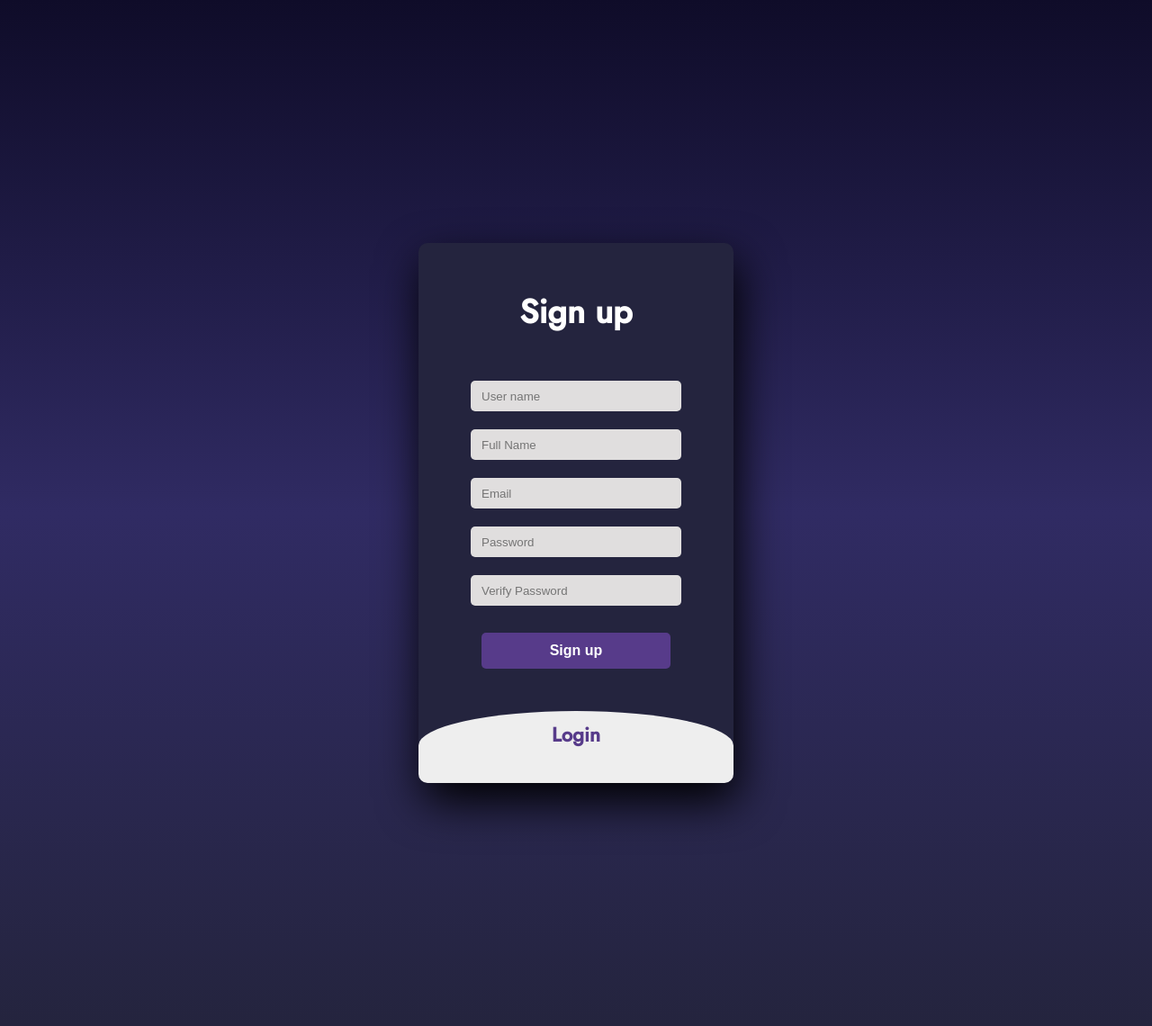
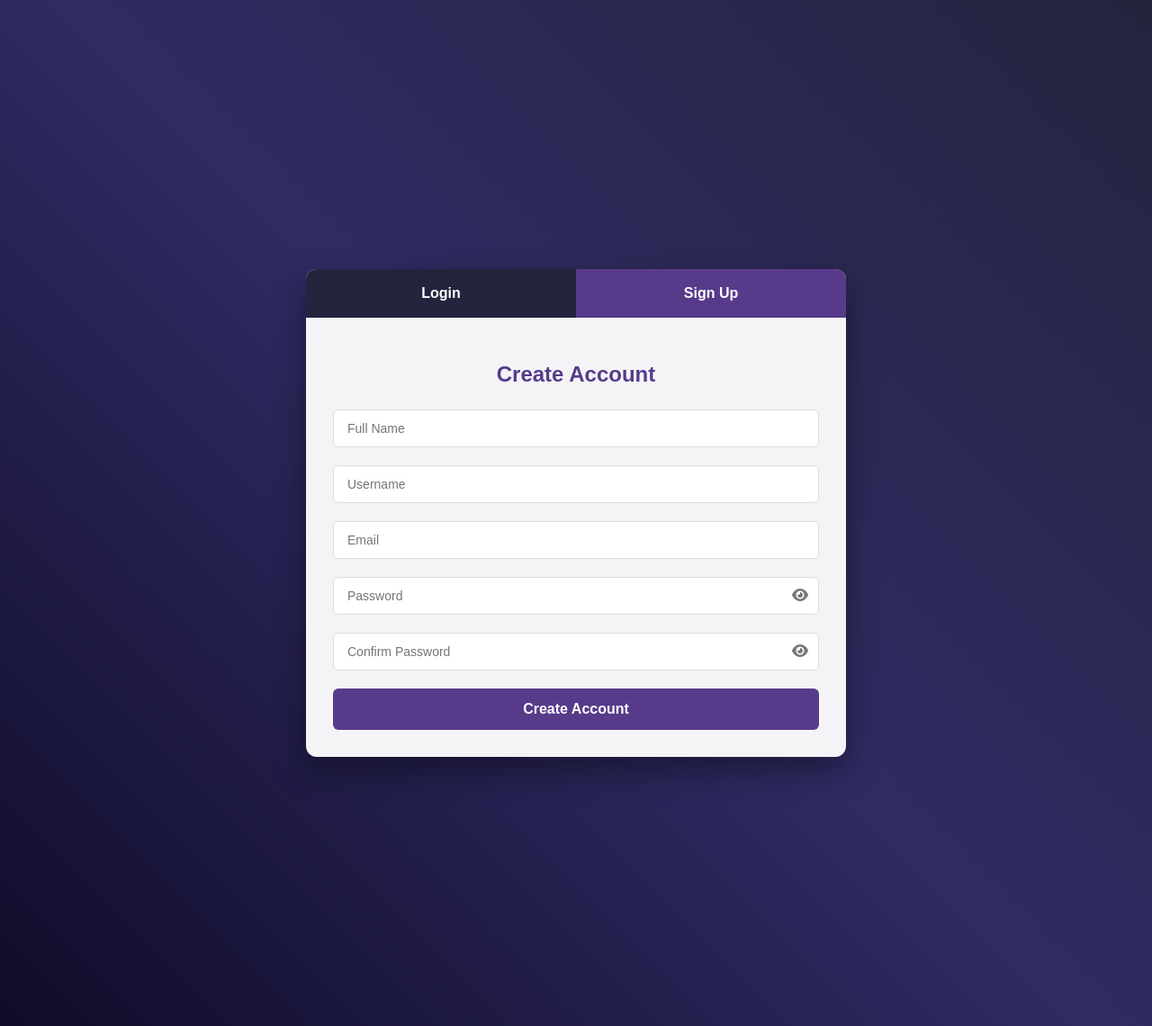
Before and after one commit to drilon-hyseni/CSYM019_Assignment, a PHP site: page /public/login/login.html in a window 1280 px wide. Shown: the whole page at 90% size. Run offline with PHP 8.4, Linux system fonts and the light colour scheme; some libraries are stand-ins or nearby versions.

Commit message:
Login functionality

```diff
--- a/src/public/login/login.css
+++ b/src/public/login/login.css
@@ -5,87 +5,160 @@ body {
   justify-content: center;
   align-items: center;
   min-height: 100vh;
-  font-family: "Jost", sans-serif;
-  background: linear-gradient(to bottom, #0f0c29, #302b63, #24243e);
+  font-family: "Poppins", sans-serif;
+  background: linear-gradient(45deg, #0f0c29, #302b63, #24243e);
 }
-.main {
-  width: 350px;
-  height: 600px;
-  background: #24243e;
+
+.container {
+  min-width: 600px;
+  background-color: rgba(255, 255, 255, 0.95);
+  border-radius: 12px;
+  box-shadow: 0 15px 35px rgba(0, 0, 0, 0.4);
   overflow: hidden;
-  /* background: url("https://doc-08-2c-docs.googleusercontent.com/docs/securesc/68c90smiglihng9534mvqmq1946dmis5/fo0picsp1nhiucmc0l25s29respgpr4j/1631524275000/03522360960922298374/03522360960922298374/1Sx0jhdpEpnNIydS4rnN4kHSJtU1EyWka?e=view&authuser=0&nonce=gcrocepgbb17m&user=03522360960922298374&hash=tfhgbs86ka6divo3llbvp93mg4csvb38")
-    no-repeat center/ cover; */
-  border-radius: 10px;
-  box-shadow: 5px 20px 50px #000;
+  position: relative;
 }
-#chk {
+
+.tabs {
+  display: flex;
+  margin: 0;
+  padding: 0;
+}
+
+.tab-btn {
+  flex: 1;
+  background-color: #24243e;
+  color: #fff;
+  padding: 18px 0;
+  border: none;
+  font-size: 16px;
+  font-weight: 600;
+  cursor: pointer;
+  transition: all 0.3s ease;
+}
+
+.tab-btn.active {
+  background-color: #573b8a;
+}
+
+.forms-container {
+  padding: 30px;
+}
+
+.form {
   display: none;
 }
-.signup {
-  position: relative;
-  width: 100%;
-  height: 100%;
-}
-label {
-  color: #fff;
-  font-size: 2.3em;
-  justify-content: center;
-  display: flex;
-  margin: 50px;
-  font-weight: bold;
-  cursor: pointer;
-  transition: 0.5s ease-in-out;
-}
-input {
-  width: 60%;
-  height: 10px;
-  background: #e0dede;
-  justify-content: center;
-  display: flex;
-  margin: 20px auto;
-  padding: 12px;
-  border: none;
-  outline: none;
-  border-radius: 5px;
-}
-button {
-  width: 60%;
-  height: 40px;
-  margin: 10px auto;
-  justify-content: center;
+
+.form.active {
   display: block;
-  color: #fff;
-  background: #573b8a;
-  font-size: 1em;
-  font-weight: bold;
-  margin-top: 30px;
-  outline: none;
-  border: none;
-  border-radius: 5px;
-  transition: 0.2s ease-in;
-  cursor: pointer;
-}
-button:hover {
-  background: #6d44b8;
-}
-.login {
-  height: 460px;
-  background: #eee;
-  border-radius: 60% / 10%;
-  transform: translateY(-180px);
-  transition: 0.8s ease-in-out;
-}
-.login label {
-  color: #573b8a;
-  transform: scale(0.6);
 }
 
-#chk:checked ~ .login {
-  transform: translateY(-600px);
+.form-title {
+  color: #573b8a;
+  font-size: 24px;
+  margin-bottom: 25px;
+  text-align: center;
 }
-#chk:checked ~ .login label {
-  transform: scale(1);
+
+.input-group {
+  margin-bottom: 20px;
+  position: relative;
 }
-#chk:checked ~ .signup label {
-  transform: scale(0.6);
+
+.input-field {
+  width: 100%;
+  padding: 12px 15px;
+  border: 1px solid #ddd;
+  border-radius: 6px;
+  font-size: 14px;
+  transition: all 0.3s ease;
+  box-sizing: border-box;
 }
+
+.input-field:focus {
+  border-color: #573b8a;
+  outline: none;
+  box-shadow: 0 0 0 2px rgba(87, 59, 138, 0.2);
+}
+
+.error-message {
+  color: #e74c3c;
+  font-size: 12px;
+  margin-top: 5px;
+  display: none;
+}
+
+.submit-btn {
+  width: 100%;
+  padding: 14px;
+  background-color: #573b8a;
+  color: white;
+  border: none;
+  border-radius: 6px;
+  font-size: 16px;
+  font-weight: 600;
+  cursor: pointer;
+  transition: all 0.3s ease;
+}
+
+.submit-btn:hover {
+  background-color: #6d44b8;
+  transform: translateY(-2px);
+}
+
+.additional-action {
+  margin-top: 20px;
+  text-align: center;
+  font-size: 14px;
+  color: #555;
+}
+
+.additional-action a {
+  color: #573b8a;
+  text-decoration: none;
+  font-weight: 600;
+}
+
+.additional-action a:hover {
+  text-decoration: underline;
+}
+
+.password-toggle {
+  position: absolute;
+  right: 12px;
+  top: 12px;
+  cursor: pointer;
+  color: #777;
+}
+
+.icon {
+  width: 20px;
+  height: 20px;
+}
+
+.form-footer {
+  margin-top: 30px;
+  text-align: center;
+}
+
+.form-footer .social-btn {
+  display: inline-flex;
+  justify-content: center;
+  align-items: center;
+  width: 40px;
+  height: 40px;
+  border-radius: 50%;
+  margin: 0 5px;
+  background-color: #f1f1f1;
+  transition: all 0.3s ease;
+}
+
+.form-footer .social-btn:hover {
+  transform: translateY(-3px);
+  box-shadow: 0 5px 10px rgba(0, 0, 0, 0.1);
+}
+
+@media (max-width: 480px) {
+  .container {
+    width: 95%;
+  }
+}
--- a/src/public/login/login.html
+++ b/src/public/login/login.html
@@ -9,50 +9,136 @@
     />
     <script src="login_script.js"></script>
     <script src="https://cdn.jsdelivr.net/npm/sweetalert2@11"></script>
+    <link
+      rel="stylesheet"
+      href="https://cdnjs.cloudflare.com/ajax/libs/font-awesome/6.4.0/css/all.min.css"
+    />
   </head>
   <body>
-    <div class="main">
-      <input type="checkbox" id="chk" aria-hidden="true" />
+    <div class="container">
+      <div class="tabs">
+        <button class="tab-btn" id="login-tab">Login</button>
+        <button class="tab-btn active" id="signup-tab">Sign Up</button>
+      </div>
 
-      <div class="signup">
-        <form id="signup-form">
-          <label for="chk" aria-hidden="true">Sign up</label>
+      <div class="forms-container">
+        <!-- Login Form -->
+        <div class="form" id="login-form">
+          <h2 class="form-title">Welcome Back</h2>
+          <form id="login">
+            <div class="input-group">
               <input
                 type="text"
-            name="username"
-            placeholder="User name"
-            required=""
+                class="input-field"
+                placeholder="Email Or Username"
+                id="login-email"
+                required
               />
-          <input type="text" name="name" placeholder="Full Name" required />
-          <input type="email" name="email" placeholder="Email" required="" />
+              <span class="error-message" id="login-email-error"
+                >Please enter a valid email address or username</span
+              >
+            </div>
+
+            <div class="input-group">
               <input
                 type="password"
-            name="password"
+                class="input-field"
                 placeholder="Password"
-            required=""
+                id="login-password"
+                required
               />
-          <input
-            type="password"
-            name="confirmPassword"
-            placeholder="Verify Password"
-            required=""
-          />
-          <button type="submit">Sign up</button>
+              <span class="password-toggle" id="login-password-toggle">👁️</span>
+              <span class="error-message" id="login-password-error"
+                >Password is required</span
+              >
+            </div>
+
+            <button type="submit" class="submit-btn">Login</button>
+
+            <div class="additional-action">
+              <a href="#">Forgot Password?</a>
+            </div>
           </form>
         </div>
 
-      <div class="login">
-        <form>
-          <label for="chk" aria-hidden="true">Login</label>
-          <input type="email" name="email" placeholder="Email" required="" />
+        <!-- Sign Up Form -->
+        <div class="form active" id="signup-form">
+          <h2 class="form-title">Create Account</h2>
+          <form id="signup">
+            <div class="input-group">
+              <input
+                type="text"
+                class="input-field"
+                placeholder="Full Name"
+                id="signup-fullname"
+                required
+              />
+              <span class="error-message" id="signup-fullname-error"
+                >Please enter your full name</span
+              >
+            </div>
+
+            <div class="input-group">
+              <input
+                type="text"
+                class="input-field"
+                placeholder="Username"
+                id="signup-username"
+                required
+              />
+              <span class="error-message" id="signup-username-error"
+                >Username must be at least 3 characters</span
+              >
+            </div>
+
+            <div class="input-group">
+              <input
+                type="email"
+                class="input-field"
+                placeholder="Email"
+                id="signup-email"
+                required
+              />
+              <span class="error-message" id="signup-email-error"
+                >Please enter a valid email address</span
+              >
+            </div>
+
+            <div class="input-group">
               <input
                 type="password"
-            name="pswd"
+                class="input-field"
                 placeholder="Password"
-            required=""
+                id="signup-password"
+                required
               />
-          <button>Login</button>
+              <span class="password-toggle" id="signup-password-toggle"
+                >👁️</span
+              >
+              <span class="error-message" id="signup-password-error"
+                >Password must be at least 8 characters</span
+              >
+            </div>
+
+            <div class="input-group">
+              <input
+                type="password"
+                class="input-field"
+                placeholder="Confirm Password"
+                id="signup-confirm-password"
+                required
+              />
+              <span class="password-toggle" id="signup-confirm-password-toggle"
+                >👁️</span
+              >
+              <span class="error-message" id="signup-confirm-password-error"
+                >Passwords do not match</span
+              >
+            </div>
+
+            <button type="submit" class="submit-btn">Create Account</button>
           </form>
+        </div>
       </div>
     </div>
   </body>
--- a/src/public/login/login_script.js
+++ b/src/public/login/login_script.js
@@ -1,25 +1,123 @@
 document.addEventListener("DOMContentLoaded", function () {
-  document
-    .getElementById("signup-form")
-    .addEventListener("submit", async function (e) {
+  // Tab Switching Logic
+  const loginTab = document.getElementById("login-tab");
+  const signupTab = document.getElementById("signup-tab");
+  const loginForm = document.getElementById("login-form");
+  const signupForm = document.getElementById("signup-form");
+
+  if (loginTab && signupTab && loginForm && signupForm) {
+    loginTab.addEventListener("click", () => {
+      loginTab.classList.add("active");
+      signupTab.classList.remove("active");
+      loginForm.classList.add("active");
+      signupForm.classList.remove("active");
+    });
+
+    signupTab.addEventListener("click", () => {
+      signupTab.classList.add("active");
+      loginTab.classList.remove("active");
+      signupForm.classList.add("active");
+      loginForm.classList.remove("active");
+    });
+  }
+
+  // Password Toggles
+  const passwordToggles = document.querySelectorAll(".password-toggle");
+  passwordToggles.forEach((toggle) => {
+    // Replace the text content with Font Awesome icon
+    toggle.innerHTML = '<i class="fas fa-eye"></i>';
+
+    toggle.addEventListener("click", function () {
+      const passwordField = this.previousElementSibling;
+      const type = passwordField.getAttribute("type");
+
+      if (type === "password") {
+        passwordField.setAttribute("type", "text");
+        this.innerHTML = '<i class="fas fa-eye-slash"></i>'; // Show slashed eye when password is visible
+      } else {
+        passwordField.setAttribute("type", "password");
+        this.innerHTML = '<i class="fas fa-eye"></i>'; // Show regular eye when password is hidden
+      }
+    });
+  });
+
+  // Your existing signup form validation
+  const signupFormElement = document.querySelector("#signup");
+  if (signupFormElement) {
+    signupFormElement.addEventListener("submit", async function (e) {
       e.preventDefault();
 
-      const form = e.target;
+      // Get all form fields
+      const fullname = document.getElementById("signup-fullname");
+      const username = document.getElementById("signup-username");
+      const email = document.getElementById("signup-email");
+      const password = document.getElementById("signup-password");
+      const confirmPassword = document.getElementById(
+        "signup-confirm-password"
+      );
 
-      const data = {
-        username: form.username.value,
-        name: form.name.value,
-        email: form.email.value,
-        password: form.password.value,
-        confirmPassword: form.confirmPassword.value,
-      };
-      console.log("data \n", JSON.stringify(data));
+      // Clear all error messages
+      document.querySelectorAll(".error-message").forEach((el) => {
+        el.style.display = "none";
+      });
 
-      if (data.password !== data.confirmPassword) {
-        alert("Passwords do not match.");
-        return;
+      let hasError = false;
+
+      // Validate Full Name
+      if (!fullname.value.trim()) {
+        document.getElementById("signup-fullname-error").style.display =
+          "block";
+        fullname.style.borderColor = "#e74c3c";
+        hasError = true;
       }
 
+      // Validate Username
+      if (!username.value.trim() || username.value.trim().length < 3) {
+        document.getElementById("signup-username-error").style.display =
+          "block";
+        username.style.borderColor = "#e74c3c";
+        hasError = true;
+      }
+
+      // Validate Email
+      const emailRegex = /^[^\s@]+@[^\s@]+\.[^\s@]+$/;
+      if (!email.value.trim() || !emailRegex.test(email.value.trim())) {
+        document.getElementById("signup-email-error").style.display = "block";
+        email.style.borderColor = "#e74c3c";
+        hasError = true;
+      }
+
+      // Validate Password
+      if (!password.value || password.value.length < 8) {
+        document.getElementById("signup-password-error").style.display =
+          "block";
+        password.style.borderColor = "#e74c3c";
+        hasError = true;
+      }
+
+      // Validate Confirm Password
+      if (!confirmPassword.value || confirmPassword.value !== password.value) {
+        document.getElementById("signup-confirm-password-error").style.display =
+          "block";
+        confirmPassword.style.borderColor = "#e74c3c";
+        hasError = true;
+      }
+
+      // If validation passes
+      if (!hasError) {
+        const data = {
+          username: username.value,
+          fullname: fullname.value,
+          email: email.value,
+          password: password.value,
+        };
+
+        console.log("Form data:", JSON.stringify(data));
+
+        // Your form submission logic here
+        // Similar to your commented out code in the previous example
+
+        // Your commented out fetch code remains unchanged
         try {
           const response = await fetch("../../php/register.php", {
             method: "POST",
@@ -28,16 +126,23 @@ document.addEventListener("DOMContentLoaded", function () {
           });
 
           const result = await response.json();
+          console.log("result \n", result);
 
-        // Swal alert is used for better UI.
+          if (result["status"] === "success") {
             Swal.fire({
               icon: "success",
               title: "Account created!",
               text: "You have successfully registered.",
             }).then(function () {
-          window.location = "index.html";
+              window.location = "../../index.html";
             });
-        //alert(result.message || "Signup complete.");
+          } else {
+            Swal.fire({
+              icon: "error",
+              title: "Oops...",
+              text: result.message,
+            });
+          }
         } catch (err) {
           console.error(err);
           Swal.fire({
@@ -47,5 +152,96 @@ document.addEventListener("DOMContentLoaded", function () {
           });
           //alert("Something went wrong.");
         }
+      }
+    });
+  }
+});
+
+document.addEventListener("DOMContentLoaded", function () {
+  // Add login form handler
+  const loginFormElement = document.querySelector("#login");
+
+  if (loginFormElement) {
+    loginFormElement.addEventListener("submit", async function (e) {
+      e.preventDefault();
+
+      const email = document.getElementById("login-email").value.trim();
+      const password = document.getElementById("login-password").value;
+
+      // const email = this.email.value.trim();
+      // const password = this.pswd.value;
+
+      let hasError = false;
+
+      // Simple validation
+      // const emailRegex = /^[^\s@]+@[^\s@]+\.[^\s@]+$/;
+      if (!email) {
+        hasError = true;
+        document.getElementById("login-email-error").style.display = "block";
+      }
+
+      if (!password) {
+        hasError = true;
+        document.getElementById("login-password-error").style.display = "block";
+      }
+
+      if (!hasError) {
+        console.log("Login attempt:", { email, password });
+        const data = {
+          email,
+          password,
+        };
+
+        console.log(JSON.stringify(data));
+        try {
+          const response = await fetch("../../php/login.php", {
+            method: "POST",
+            headers: { "Content-Type": "application/json" },
+            body: JSON.stringify(data),
+            credentials: "include", // IMPORTANT: allows sending/receiving session cookies
+          });
+
+          const result = await response.json();
+          console.log("result \n", result);
+
+          if (result["status"] === "success") {
+            console.log("user logged: ");
+            console.log("User is admin:", result.is_admin);
+            if (result.is_admin) {
+              window.location.href = "../admin/dashboard.html";
+            } else {
+              window.location.href = "../user/home.html";
+            }
+          } else {
+            Swal.fire({
+              icon: "error",
+              title: "Oops...",
+              text: result.message,
+            });
+          }
+        } catch (err) {
+          console.error(err);
+          Swal.fire({
+            icon: "error",
+            title: "Oops...",
+            text: "Something went wrong!",
+          });
+        }
+      }
+    });
+  }
+});
+
+// Add visual feedback to form inputs
+const allInputs = document.querySelectorAll("input");
+allInputs.forEach((input) => {
+  input.addEventListener("focus", function () {
+    this.style.borderColor = "#573b8a";
+    this.style.boxShadow = "0 0 0 2px rgba(87, 59, 138, 0.2)";
+  });
+
+  input.addEventListener("blur", function () {
+    this.style.borderColor = "";
+    this.style.boxShadow = "";
   });
 });
```
Also changed, not shown: src/php/login.php (added, +51 -0 lines), src/php/register.php (+21 -7 lines). Lines whose indentation alone changed are shown as unchanged.
